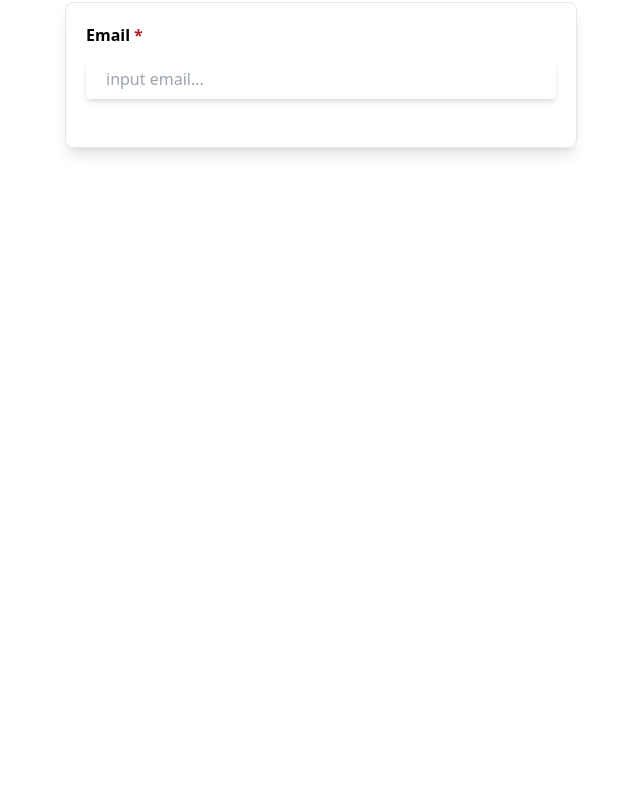
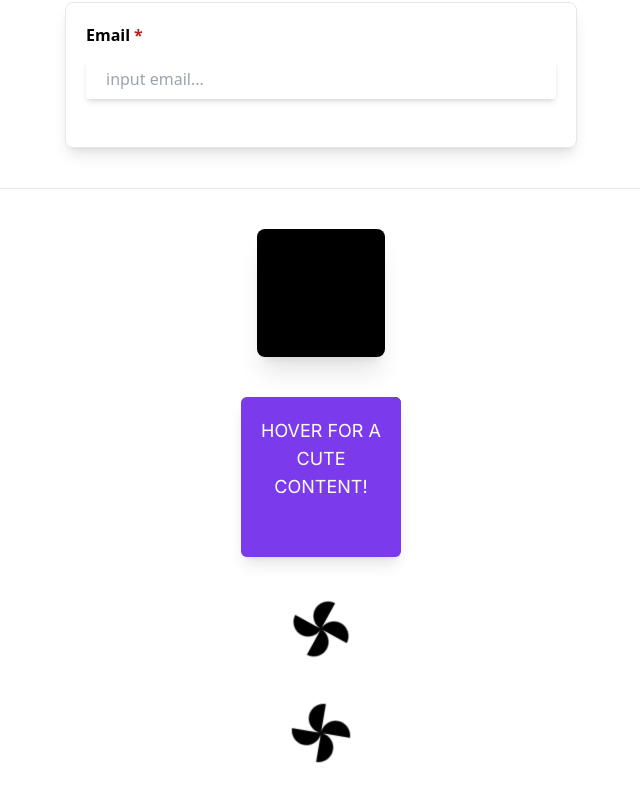
Before and after one commit to iyaiyayo26/belajar-tailwind, a Next.js app: page / in a window 1280 px wide. Shown: the part 2095-2896 px from the top of the page, without its empty margins (319-959 px from the left). Before the commit the page ends 2275 px from the top, so only its background shows below. Built offline with nearby package versions, Linux system fonts and the light colour scheme.

Commit message:
belajar transform, transition, animation

```diff
--- /dev/null
+++ b/pages/TestEmpat.js
@@ -0,0 +1,21 @@
+export default function TestEmpat() {
+  let background = "/cute-cat.jpg";
+  return (
+    <>
+      <hr className="my-10" />
+
+      <div className="mb-10 w-32 h-32 bg-black mx-auto rounded-lg shadow-xl hover:scale-100 hover:rotate-45 hover:bg-pink-600 hover:translate-x-5  "></div>
+
+      <div className="mt-10 mb-10 w-40 h-40  mx-auto group bg-cover rounded-md" style={{ backgroundImage: `url(${background})` }}>
+        <div className="w-full h-full bg-violet-600 rounded-md shadow-lg group-hover:rotate-180 origin-top-left transition duration-1000">
+          <p className="font-inter p-5 text-center text-lg text-white uppercase group-hover:text-violet-600">Hover for a cute content!</p>
+        </div>
+      </div>
+
+      {/* coba animate spin */}
+      <img src="/pinwheel_icon.png" className="mt-10 mb-10 w-30 h-30 mx-auto animate-spin" />
+      {/* pake custom spin */}
+      <img src="/pinwheel_icon.png" className="mt-10 mb-10 w-30 h-30 mx-auto animate-spin-slow" />
+    </>
+  );
+}
--- a/pages/index.js
+++ b/pages/index.js
@@ -1,4 +1,5 @@
 import TestDua from "./TestDua";
+import TestEmpat from "./TestEmpat";
 import TestSatu from "./TestSatu";
 import TestTiga from "./TestTiga";
 
@@ -8,6 +9,7 @@ export default function Home() {
       <TestSatu />
       <TestDua />
       <TestTiga />
+      <TestEmpat />
     </>
   );
 }
--- a/tailwind.config.js
+++ b/tailwind.config.js
@@ -6,6 +6,9 @@ module.exports = {
       fontFamily: {
         inter: ["Inter"],
       },
+      animation: {
+        "spin-slow": "spin 3s linear infinite",
+      },
     },
   },
   plugins: [],
```
Also changed, not shown: public/cute-cat.jpg (added), public/pinwheel_icon.png (added).
